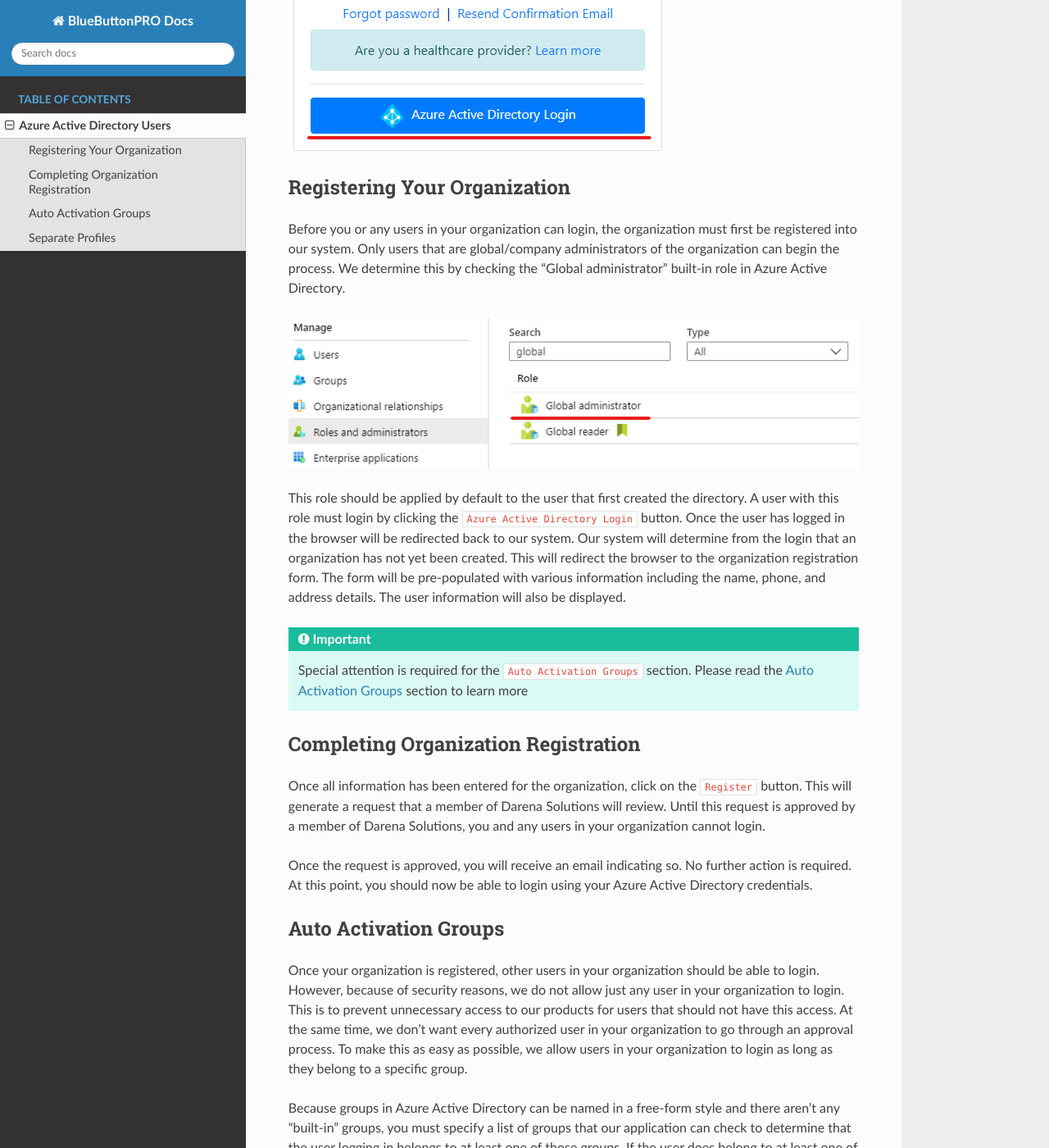
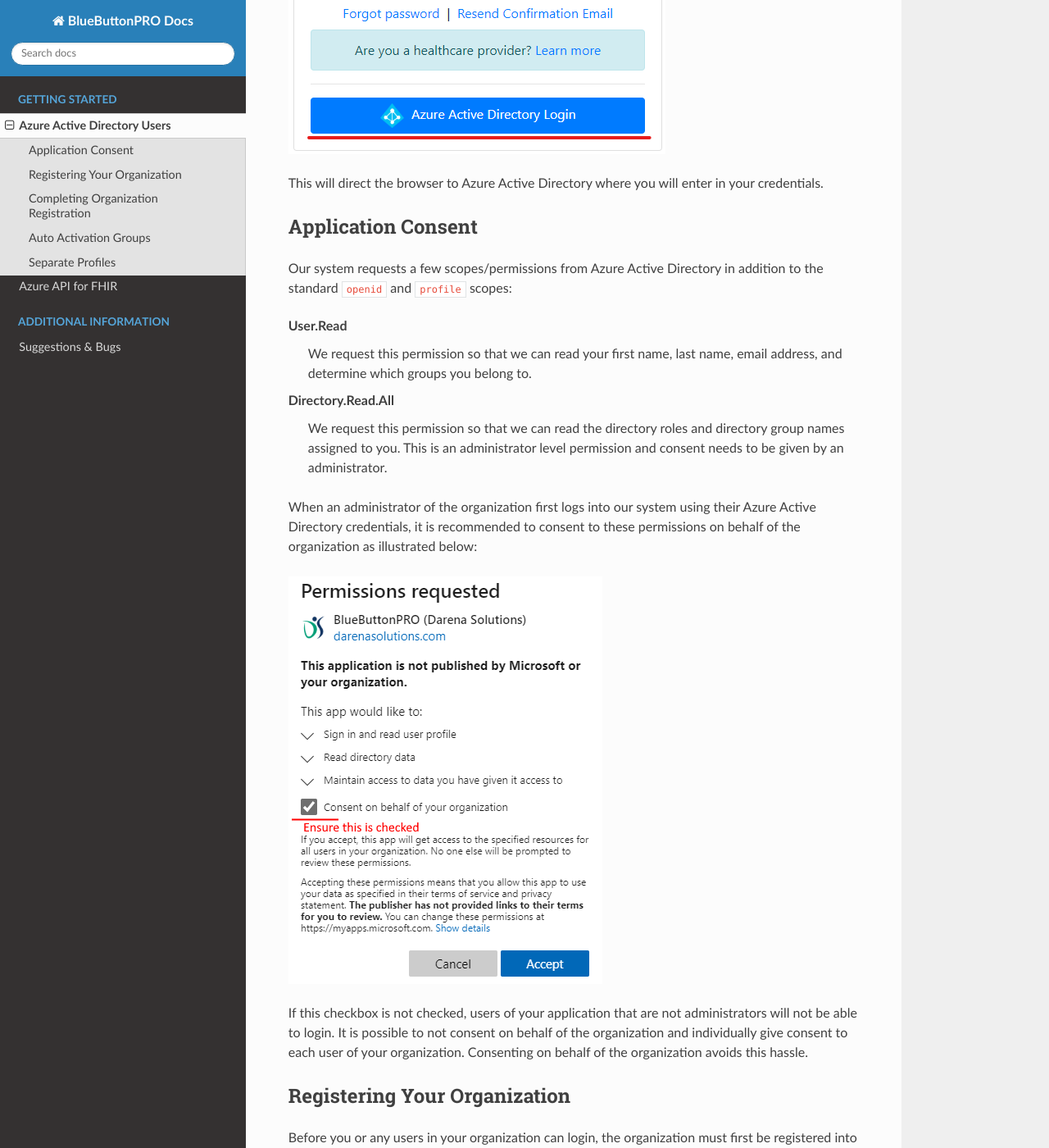
Before and after one commit to darena-solutions/bluebuttonpro-public, a Sphinx documentation site: the page built from docs/source/aad-users.rst, in a window 1280 px wide and 1400 px high, scrolled down 529 px. Shown: the whole window at 82% size. Built offline with Sphinx 7.4.7 and the Read the Docs theme 2.0.0, drawn with Linux system fonts in a browser that asks for light colours.

Commit message:
Added a guide to describe the process for linking an azure fhir server with bbp. Added a quick page to link to our github repo so that users can create issues

```diff
--- a/docs/source/aad-users.rst
+++ b/docs/source/aad-users.rst
@@ -1,9 +1,36 @@
+.. _azure-active-directory-users:
+
 Azure Active Directory Users
 ============================
 External authentication with Azure Active Directory is supported. Simply click on the ``Azure Active
 Directory Login`` button.
 
 .. image:: _images/aad-login-btn.png
+
+This will direct the browser to Azure Active Directory where you will enter in your credentials.
+
+Application Consent
+-------------------
+Our system requests a few scopes/permissions from Azure Active Directory in addition to the standard
+``openid`` and ``profile`` scopes:
+
+User.Read
+   We request this permission so that we can read your first name, last name, email address, and determine
+   which groups you belong to.
+
+Directory.Read.All
+   We request this permission so that we can read the directory roles and directory group names assigned
+   to you. This is an administrator level permission and consent needs to be given by an administrator.
+
+When an administrator of the organization first logs into our system using their Azure Active Directory
+credentials, it is recommended to consent to these permissions on behalf of the organization as illustrated
+below:
+
+.. image:: _images/aad-consent-screen.png
+
+If this checkbox is not checked, users of your application that are not administrators will not be able
+to login. It is possible to not consent on behalf of the organization and individually give consent
+to each user of your organization. Consenting on behalf of the organization avoids this hassle.
 
 Registering Your Organization
 -----------------------------
--- /dev/null
+++ b/docs/source/suggestions-and-bugs.rst
@@ -0,0 +1,5 @@
+Suggestions & Bugs
+==================
+
+Do you have any suggestions that can improve our application or have you ran across an issue/bug? Please
+create an issue on our official `GitHub page <https://github.com/darena-solutions/bluebuttonpro-public/issues>`_.
```
Also changed, not shown: docs/source/azure-api-linking.rst (added, +124 -0 lines), docs/source/index.rst (+9 -1 lines), docs/source/_images/aad-app-registration-nav-pane.png (added), docs/source/_images/aad-app-registration-new-secret.png (added), docs/source/_images/aad-app-registration-new.png (added), docs/source/_images/aad-app-registration-object-id-copy.png (added), docs/source/_images/aad-app-registration-permission-1.png (added), docs/source/_images/aad-app-registration-permission-2.png (added), docs/source/_images/aad-app-registration-permission-3.png (added), docs/source/_images/aad-consent-screen.png (added), docs/source/_images/aad-fhir-server-endpoint.png (added), docs/source/_images/aad-fhir-server-object-id.png (added), docs/source/_images/aad-search-aad-resource.png (added), docs/source/_images/add-app-registration-overview.png (added), 1 more files.
